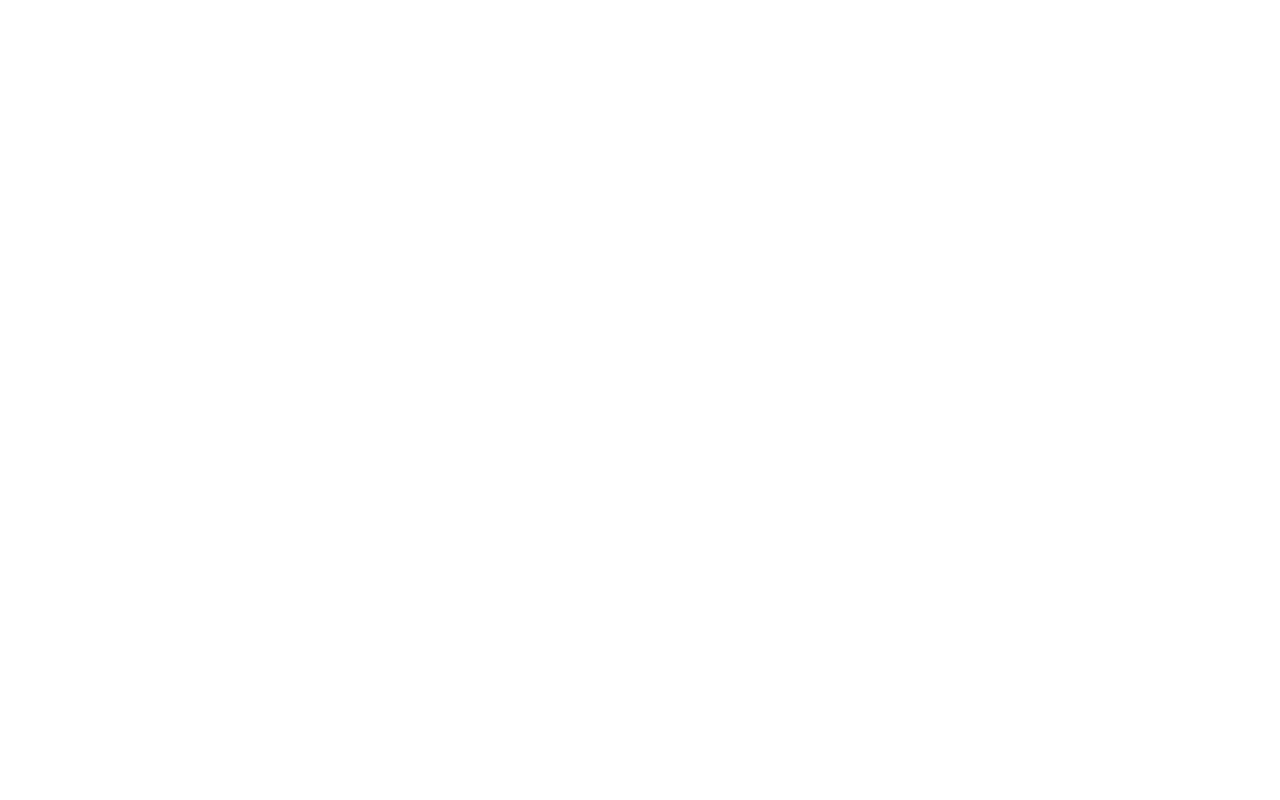
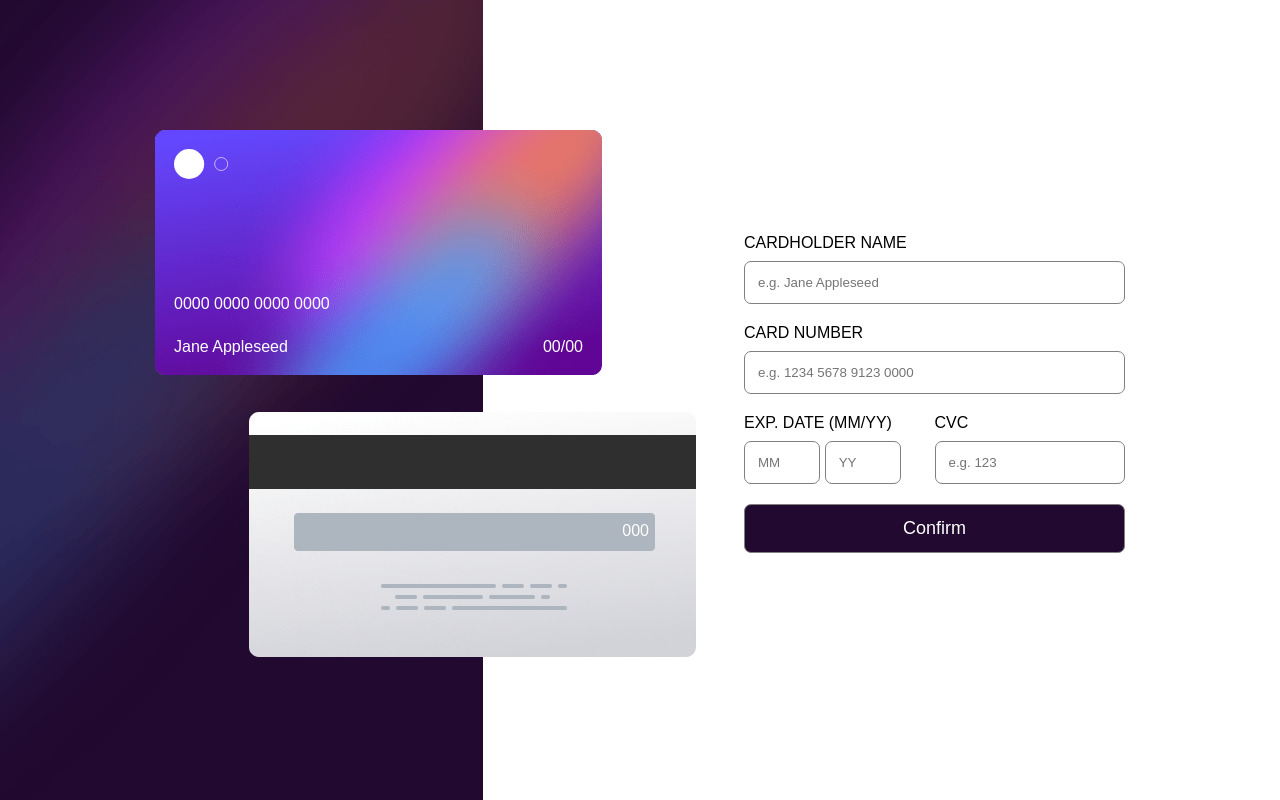
Before and after one commit to DiegoMartinezRey/interactive-card-details-form, a plain HTML site: page index.html in a window 1280 px wide. Drawn offline with Linux system fonts and the light colour scheme.

Commit message:
html and css

```diff
--- a/css/styles.css
+++ b/css/styles.css
@@ -21,4 +21,182 @@ img {
 body {
   margin: 0;
   font-family: sans-serif;
+  background-image: url("/assets/images/bg-main-mobile.png");
+  background-repeat: no-repeat;
+  background-size: 100% 264px;
 }
+@media screen and (width>768px) {
+  body {
+    background-image: url("/assets/images/bg-main-desktop.png");
+    background-size: 483px 100%;
+  }
+}
+
+.container {
+  height: 100vh;
+  display: flex;
+  flex-direction: column;
+  align-items: center;
+  justify-content: center;
+  padding: 32px 24px 45px 24px;
+  gap: 48px;
+}
+@media screen and (width>768px) {
+  .container {
+    flex-direction: row;
+  }
+}
+
+.card-container {
+  width: 343px;
+  height: 251px;
+  margin: 0 auto;
+  position: relative;
+}
+@media screen and (width>768px) {
+  .card-container {
+    margin: 0;
+    width: 541px;
+    min-width: 447px;
+    height: 527px;
+  }
+}
+
+.bg-image {
+  position: absolute;
+}
+
+.cardBack-style {
+  position: absolute;
+  top: 0;
+  left: 57px;
+  width: 286px;
+  height: 157px;
+  background-image: url("/assets/images/bg-card-back.png");
+  background-repeat: no-repeat;
+  background-size: cover;
+}
+@media screen and (width>768px) {
+  .cardBack-style {
+    top: auto;
+    left: auto;
+    bottom: 0;
+    right: 0;
+    width: 447px;
+    height: 245px;
+  }
+}
+.cardBack-style > span {
+  color: white;
+  position: absolute;
+  right: 37px;
+  top: 68px;
+}
+@media screen and (width>768px) {
+  .cardBack-style > span {
+    right: 47px;
+    top: 110px;
+  }
+}
+
+.cardFront-style {
+  position: absolute;
+  top: 94px;
+  left: 0;
+  width: 286px;
+  height: 157px;
+  background-image: url("/assets/images/bg-card-front.png");
+  background-repeat: no-repeat;
+  background-size: cover;
+  padding: 19px;
+  display: flex;
+  flex-direction: column;
+  justify-content: space-between;
+  color: white;
+}
+@media screen and (width>768px) {
+  .cardFront-style {
+    top: 0;
+    left: 0;
+    width: 447px;
+    height: 245px;
+  }
+}
+.cardFront-style > img {
+  width: 54px;
+  height: 30px;
+}
+
+.info-card {
+  display: flex;
+  flex-direction: column;
+  gap: 17px;
+}
+@media screen and (width>768px) {
+  .info-card {
+    gap: 25px;
+  }
+}
+
+.name-card {
+  display: flex;
+  justify-content: space-between;
+}
+
+.form {
+  width: 100%;
+  display: flex;
+  flex-direction: column;
+  gap: 20px;
+}
+@media screen and (width>768px) {
+  .form {
+    width: 381px;
+  }
+}
+
+.date-cvc-container {
+  display: flex;
+}
+
+.label-form {
+  display: flex;
+  flex-direction: column;
+  gap: 9px;
+  width: 100%;
+}
+
+.size-date-cvc {
+  width: 50%;
+}
+
+.label-text {
+  text-transform: uppercase;
+}
+
+.label-input {
+  padding: 13px;
+  border-radius: 7px;
+  border: 1px solid gray;
+}
+
+.size-date {
+  width: 40%;
+}
+
+.size-cvc {
+  max-width: 100%;
+}
+
+.form-submit {
+  width: 100%;
+  padding: 13px;
+  border-radius: 7px;
+  border: 1px solid gray;
+  background-color: #21092f;
+  color: white;
+  font-size: 18px;
+}
+.form-submit:hover {
+  cursor: pointer;
+}
--- a/index.html
+++ b/index.html
@@ -7,6 +7,76 @@
     <title>Document</title>
   </head>
   <body>
+    <main class="container">
+      <div class="card-container">
+        <div class="cardBack-style">
+          <span>000</span>
+        </div>
+        <div class="cardFront-style">
+          <img src="/assets/images/card-logo.svg" alt="card logo" />
+          <div class="info-card">
+            <span>0000 0000 0000 0000</span>
+            <div class="name-card">
+              <span>Jane Appleseed</span>
+              <span>00/00</span>
+            </div>
+          </div>
+        </div>
+      </div>
+      <form id="form" class="form">
+        <div class="label-form">
+          <label for="card-name" class="label-text">Cardholder Name</label>
+          <input
+            type="text"
+            id="card-name"
+            class="label-input"
+            placeholder="e.g. Jane Appleseed"
+          />
+        </div>
+        <div class="label-form">
+          <label for="card-number" class="label-text">Card Number</label>
+          <input
+            type="text"
+            id="card-number"
+            class="label-input"
+            maxlength="16"
+            placeholder="e.g. 1234 5678 9123 0000"
+          />
+        </div>
+        <div class="date-cvc-container">
+          <div class="label-form size-date-cvc">
+            <label id="card-date" class="label-text">Exp. Date (MM/YY)</label>
+            <div>
+              <input
+                type="text"
+                id="card-mounth"
+                class="label-input size-date"
+                maxlength="2"
+                placeholder="MM"
+              />
+              <input
+                type="text"
+                id="card-year"
+                class="label-input size-date"
+                maxlength="2"
+                placeholder="YY"
+              />
+            </div>
+          </div>
+          <div class="label-form size-date-cvc">
+            <label for="card-cvc" class="label-text">CVC</label>
+            <input
+              type="text"
+              id="card-cvc"
+              class="label-input size-cvc"
+              maxlength="3"
+              placeholder="e.g. 123"
+            />
+          </div>
+        </div>
+        <input type="submit" class="form-submit" value="Confirm" />
+      </form>
+    </main>
     <script src="/js/scripts.js"></script>
   </body>
 </html>
--- a/js/scripts.js
+++ b/js/scripts.js
@@ -0,0 +1,8 @@
+const formElement = document.getElementById("form");
+
+const formInfo = (e) => {
+  e.preventDefault();
+  console.log(e);
+};
+
+formElement.addEventListener("submit", formInfo);
```
Also changed, not shown: assets/images/bg-card-back.png (added), assets/images/bg-card-front.png (added), assets/images/bg-main-desktop.png (added), assets/images/bg-main-mobile.png (added), assets/images/card-logo.svg (added), assets/images/favicon-32x32.png (added), assets/images/icon-complete.svg (added).
